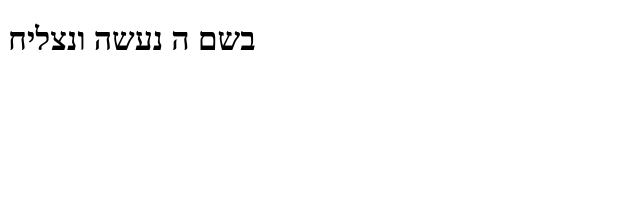
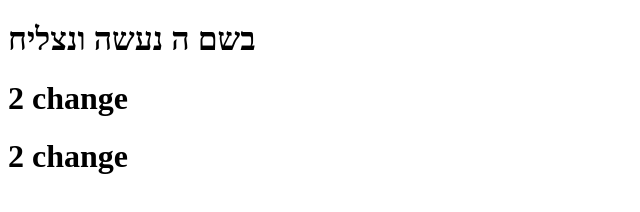
Before and after one commit to Ruth0548530834/yaeli1, a plain HTML site: page project/index.html in a window 1280 px wide. Shown: the whole page, without its empty margins (0-640 px from the left). Drawn offline with Linux system fonts and the light colour scheme.

Commit message:
2 changes something

```diff
--- a/project/index.html
+++ b/project/index.html
@@ -7,5 +7,7 @@
 </head>
 <body>
     <h1>בשם ה נעשה ונצליח</h1>
+    <h1>2 change</h1>
+    <h1>2 change</h1>
 </body>
 </html>
```
